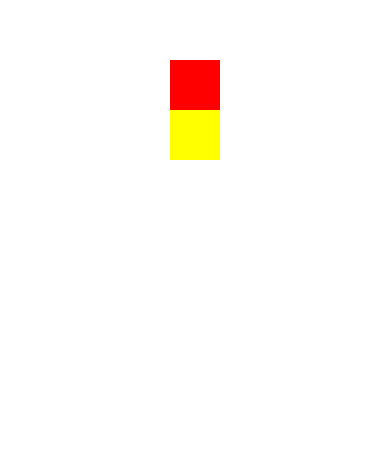
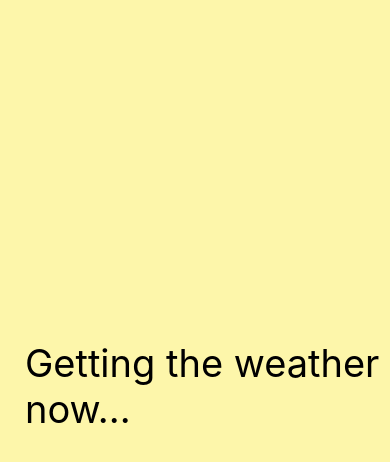
Before and after one commit to vencott/weather_app, a React Native app: screen / in a window 390 px wide. Shown: the part 312-774 px from the top of the page. Built offline with nearby package versions, Linux system fonts and the light colour scheme.

Commit message:
3-1. Building the Loading View

```diff
--- a/App.js
+++ b/App.js
@@ -1,12 +1,18 @@
-import React from 'react';
-import {StyleSheet, Text, View, ActivityIndicator} from 'react-native';
+import React, {Component} from 'react';
+import {StyleSheet, View} from 'react-native';
+import Loading from "./src/Loading";
 
-export default class App extends React.Component {
+export default class App extends Component {
+    state = {
+        isLoaded: false
+    };
+
     render() {
+        const {isLoaded} = this.state.isLoaded;
+
         return (
             <View style={styles.container}>
-                <View style={styles.redView}/>
-                <View style={styles.yellowView}/>
+                {isLoaded ? null : <Loading/>}
             </View>
         );
     }
@@ -15,18 +21,6 @@ export default class App extends React.Component {
 const styles = StyleSheet.create({
     container: {
         flex: 1,
-        backgroundColor: '#fff',
-        justifyContent: 'center',
-        alignItems: 'center'
-    },
-    redView: {
-        height: 50,
-        width: 50,
-        backgroundColor: 'red'
-    },
-    yellowView: {
-        height: 50,
-        width: 50,
-        backgroundColor: 'yellow'
+        backgroundColor: 'white',
     }
 });
--- /dev/null
+++ b/src/Loading.js
@@ -0,0 +1,24 @@
+import React from 'react';
+import {ActivityIndicator, StyleSheet, Text, View} from 'react-native';
+
+export default function Loading() {
+    return (
+        <View style={styles.container}>
+            <Text style={styles.loadingText}>Getting the weather now...</Text>
+        </View>
+
+    );
+}
+
+const styles = StyleSheet.create({
+    container: {
+        flex: 1,
+        backgroundColor: '#FDF6AA',
+        justifyContent: 'flex-end',
+        paddingLeft: 25
+    },
+    loadingText: {
+        fontSize: 38,
+        marginBottom: 100,
+    }
+});
```
Also changed, not shown: note/#3 Making the weather app/3-1. Building the Loading View.md (added, +48 -0 lines).
